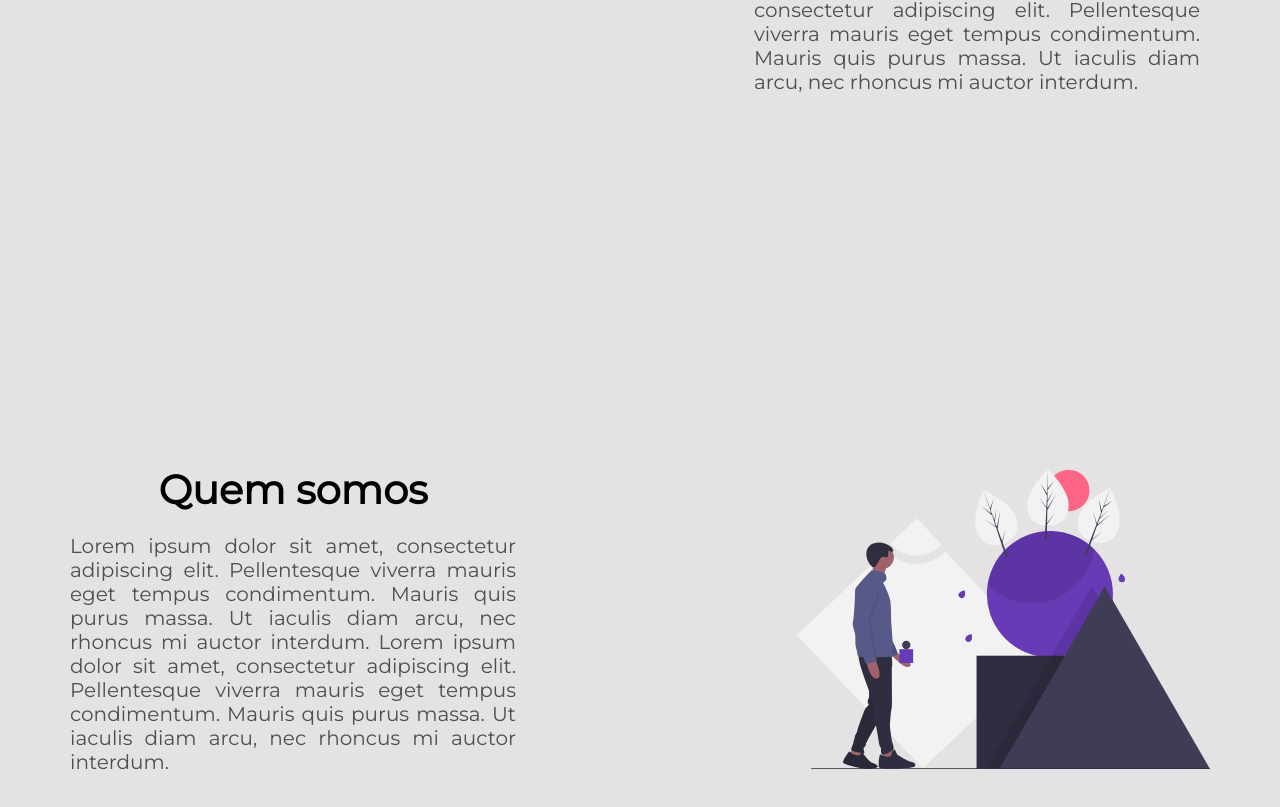
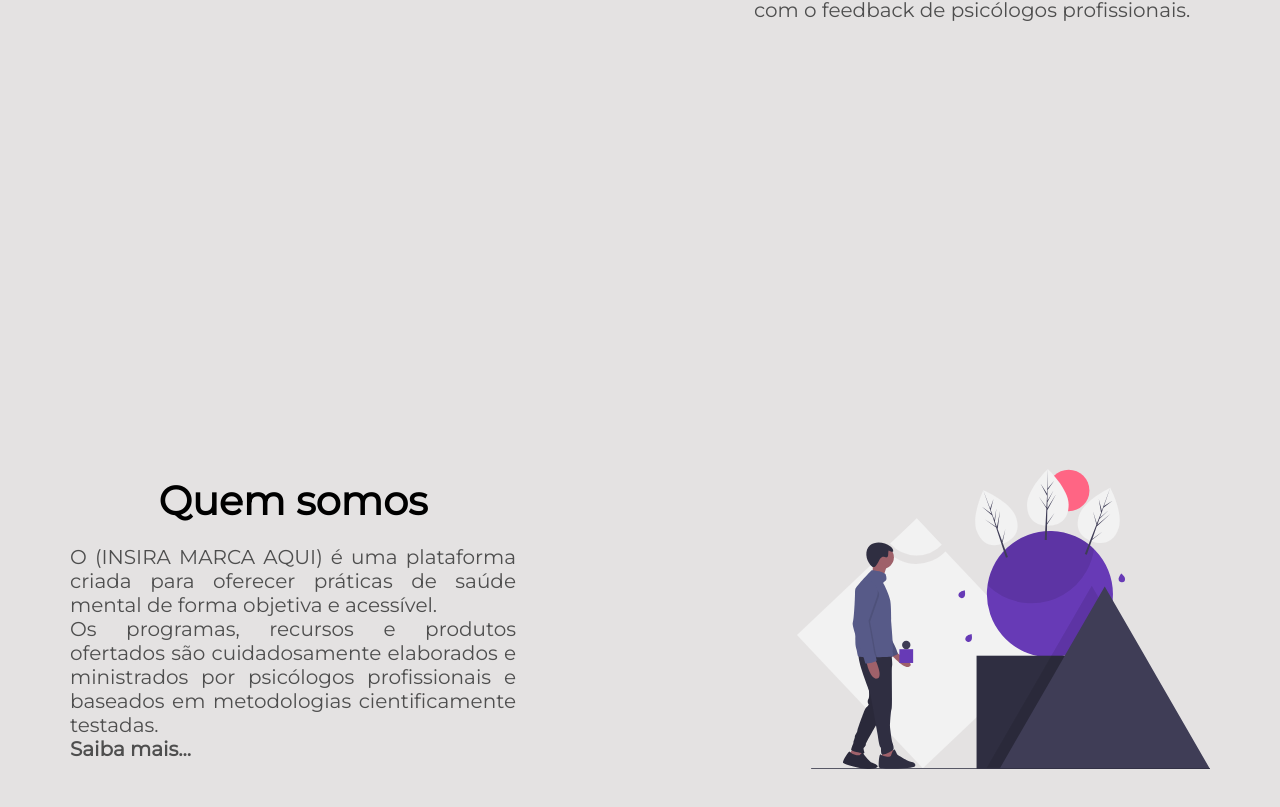
Before and after one commit to JonkaSusaki/ProjetoVidaSaudavel, a Next.js app: page / in a window 1280 px wide. Shown: the part 1381-2188 px from the top of the page. Built offline with nearby package versions, Linux system fonts and the light colour scheme.

Commit message:
home texts1

```diff
--- a/content.json
+++ b/content.json
@@ -1,16 +1,23 @@
 {
 	"homePage": {
 		"startSection": {
-			"title": "Projeto Saúde Mental",
+			"title": "Projeto Mente Saudável",
 			"subTitle": "Lorem ipsum dolor sit amet, consectetur adipiscing elit. Pellentesque viverra mauris eget tempus condimentum. Mauris quis purus massa. Ut iaculis diam arcu, nec rhoncus mi auctor interdum."
 		},
 		"howSection": {
 			"title": "Como funciona?",
-			"subTitle": "Lorem ipsum dolor sit amet, consectetur adipiscing elit. Pellentesque viverra mauris eget tempus condimentum. Mauris quis purus massa. Ut iaculis diam arcu, nec rhoncus mi auctor interdum. Lorem ipsum dolor sit amet, consectetur adipiscing elit. Pellentesque viverra mauris eget tempus condimentum. Mauris quis purus massa. Ut iaculis diam arcu, nec rhoncus mi auctor interdum. Lorem ipsum dolor sit amet, consectetur adipiscing elit. Pellentesque viverra mauris eget tempus condimentum. Mauris quis purus massa. Ut iaculis diam arcu, nec rhoncus mi auctor interdum. Ut iaculis diam arcu, nec rhoncus mi auctor interdum. Lorem ipsum dolor sit amet, consectetur adipiscing elit. Pellentesque viverra mauris eget tempus condimentum. Mauris quis purus massa. Ut iaculis diam arcu, nec rhoncus mi auctor interdum."
+			"subTitle": "O objetivo deste programa é ensinar métodos eficazes que, depois de aprendidos, proporcionam maior alegria e satisfação na vida. \n Aqui você terá acesso a conteúdo terapêutico baseado em décadas de pesquisas científicas apresentado de forma objetiva e prática para que você possa iniciar hoje mesmo os cuidados com sua saúde mental. \n Ao longo dos módulos você irá aprender técnicas e exercícios psicoterápicos que lhe servirão para o resto da vida, além de contar com o feedback de psicólogos profissionais."
 		},
 		"aboutSection": {
 			"title": "Quem somos",
-			"subTitle": "Lorem ipsum dolor sit amet, consectetur adipiscing elit. Pellentesque viverra mauris eget tempus condimentum. Mauris quis purus massa. Ut iaculis diam arcu, nec rhoncus mi auctor interdum. Lorem ipsum dolor sit amet, consectetur adipiscing elit. Pellentesque viverra mauris eget tempus condimentum. Mauris quis purus massa. Ut iaculis diam arcu, nec rhoncus mi auctor interdum."
+			"subTitle": "O (INSIRA MARCA AQUI) é uma plataforma criada para oferecer práticas de saúde mental de forma objetiva e acessível.\n Os programas, recursos e produtos ofertados são cuidadosamente elaborados e ministrados por psicólogos profissionais e baseados em metodologias cientificamente testadas.",
+			"mission": "Ofertar práticas psicoterápicas de forma responsável, objetiva e acessível, adaptando os métodos tradicionais aos recursos contemporâneos, assim contribuindo para o cuidado em saúde mental de nossos clientes e parceiros.",
+			"vision": "Tornarmo-nos referência em conteúdo psicoterápico no meio digital, impactando positivamente a vida das pessoas.",
+			"values": [
+				"Ética e responsabilidade",
+				"Amor ao aprendizado",
+				"Integridade e respeito"
+			]
 		},
 		"helpSection": {
 			"title": "Ajuda",
--- a/pages/index.tsx
+++ b/pages/index.tsx
@@ -1,4 +1,4 @@
-import React from 'react';
+import React, { useState } from 'react';
 import { GetStaticProps } from 'next';
 
 import content from '../content.json';
@@ -26,6 +26,8 @@ export const getStaticProps: GetStaticProps = async () => {
 };
 
 export default function Home(props) {
+	const [howItemsVisible, setHowItemsVisible] = useState(false);
+
 	return (
 		<div className={styles.container}>
 			<Header />
@@ -60,7 +62,33 @@ export default function Home(props) {
 						<div className={styles.aboutSectionText}>
 							<div className={styles.title}>{props.aboutSection.title}</div>
 							<div className={styles.subTitle}>
-								{props.aboutSection.subTitle}
+								{props.aboutSection.subTitle} <br />
+								<div className={styles.more}>
+									<strong onClick={() => setHowItemsVisible(!howItemsVisible)}>
+										{howItemsVisible ? 'Menos' : 'Saiba mais...'}
+									</strong>
+								</div>
+								<div
+									className={howItemsVisible ? styles.items : styles.noItems}
+								>
+									<div className={styles.title}>Missão</div>
+
+									<div className={styles.subTitle}>
+										{props.aboutSection.mission}
+									</div>
+									<div className={styles.title}>Visão</div>
+
+									<div className={styles.subTitle}>
+										{props.aboutSection.vision}
+									</div>
+									<div className={styles.title}>Valores</div>
+
+									<div className={styles.subTitle}>
+										{props.aboutSection.values.map((item) => (
+											<li>{item}</li>
+										))}
+									</div>
+								</div>
 							</div>
 						</div>
 
--- /dev/null
+++ b/styles/components/accordion.module.scss
@@ -0,0 +1 @@
+.container {}
--- a/styles/components/navbar.module.scss
+++ b/styles/components/navbar.module.scss
@@ -80,5 +80,4 @@
 	.help:hover {
 		background-color: variables.$primary-color-hover;
 	}
-
 }
--- a/styles/pages/index.module.scss
+++ b/styles/pages/index.module.scss
@@ -58,6 +58,8 @@
 
 		overflow-y: auto;
 
+		white-space: pre-line;
+
 		.title {
 			font-size: 40px;
 			font-weight: 700;
@@ -86,6 +88,15 @@
 		justify-content: space-between;
 	}
 
+	.aboutSectionText::-webkit-scrollbar {
+		width: 5px;
+	}
+
+	.aboutSectionText::-webkit-scrollbar-thumb {
+		background: #9b9b9b;
+		border-radius: 5px;
+	}
+
 	.aboutSectionText {
 		width: 40%;
 		max-height: 70%;
@@ -98,6 +109,8 @@
 
 		overflow-y: auto;
 
+		white-space: pre-line;
+
 		.title {
 			font-size: 40px;
 			font-weight: 700;
@@ -108,6 +121,40 @@
 			font-size: 20px;
 			text-align: justify;
 			color: variables.$text-sub-color;
+
+			.more {
+				display: inline-block;
+
+				strong {
+					cursor: pointer;
+				}
+
+				strong:after {
+					content: '';
+					border-bottom: 1px solid #4e4e4e;
+					width: 0;
+					display: block;
+					transition: 0.3s;
+				}
+
+				strong:hover:after {
+					width: 100%
+				}
+			}
+
+
+			.noItems {
+				display: none;
+			}
+
+			.items {
+				margin-top: 20px;
+
+				.title {
+					font-size: 25px;
+					margin: 10px 0;
+				}
+			}
 		}
 	}
 }
@@ -159,7 +206,6 @@
 					height: 100px;
 				}
 			}
-
 		}
 		.button {
 			@include variables.button;
@@ -176,6 +222,4 @@
 			background-color: variables.$primary-color-hover;
 		}
 	}
-
-
 }
```
Also changed, not shown: components/Accordion.tsx (added, +7 -0 lines).
